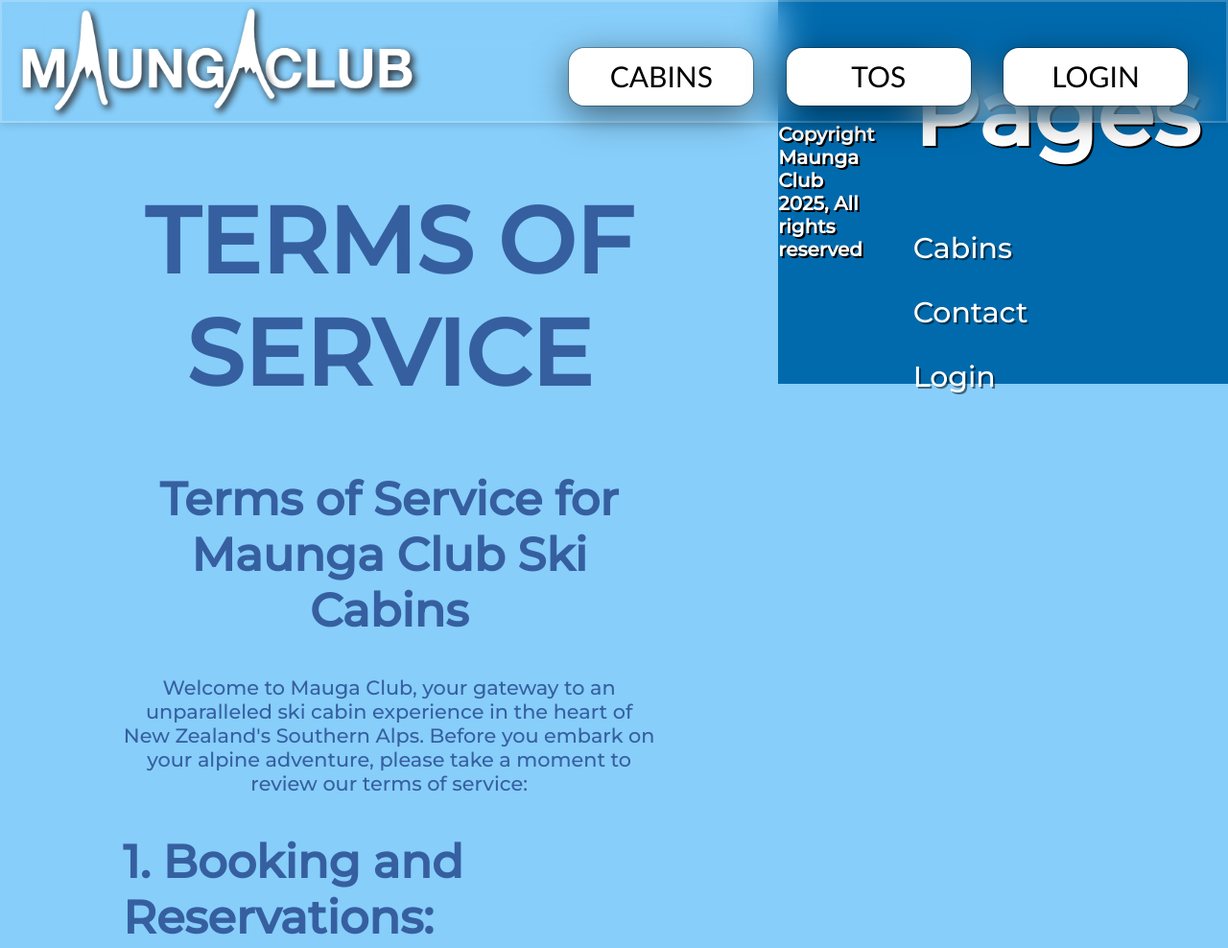
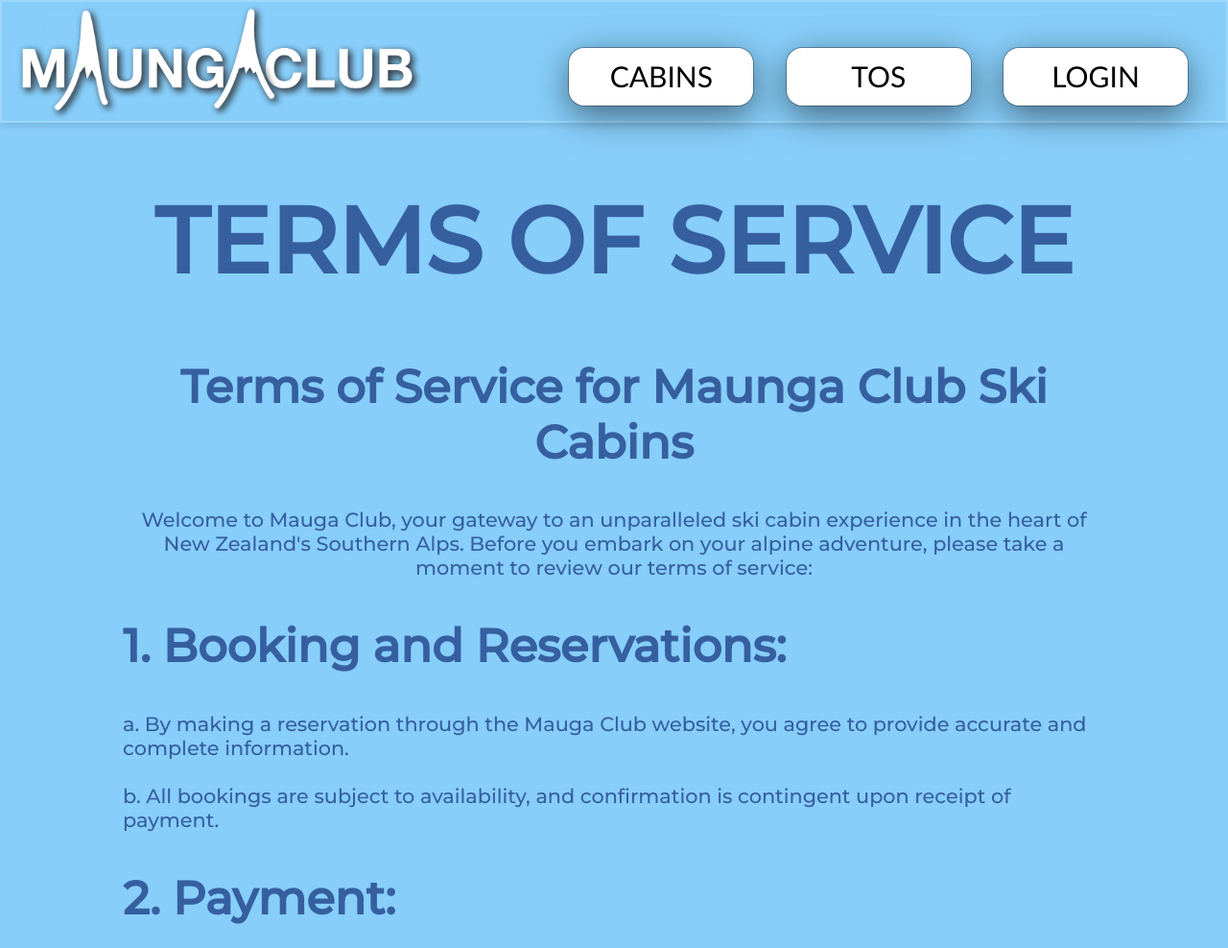
Before and after one commit to Shawn22035/FinalWebsiteUpload, a plain HTML site: page pages/tos.html in a window 1280 px wide. Shown: the top 988 px of the page at 96% size. Drawn offline with nearby package versions, Linux system fonts and the light colour scheme.

Commit message:
Page fixes 3

```diff
--- a/pages/tos.html
+++ b/pages/tos.html
@@ -69,21 +69,6 @@
 
 
 
-    <footer>
-      <img src="images/Maunga_Club_white.png" alt="">
-      <div>
-        <h1 style="font-size: 20px;">Copyright Maunga Club 2025, All rights reserved</h1>
-        </div>
-      <div style="margin-right: 30px;">
-        <ul>
-          <h1>Pages</h1>
-          <li><a href="http://127.0.0.1:5500/pages/cabins.html">Cabins</a></li>
-          <li><a href="http://127.0.0.1:5500/pages/tos.html">Contact</a></li>
-          <li><a href="http://127.0.0.1:5500/pages/login.html">Login</a></li>
-        </ul>
-      </div>
-    </footer>
-
     <script>
       {
         const nav= document.querySelector(".nav");
```
